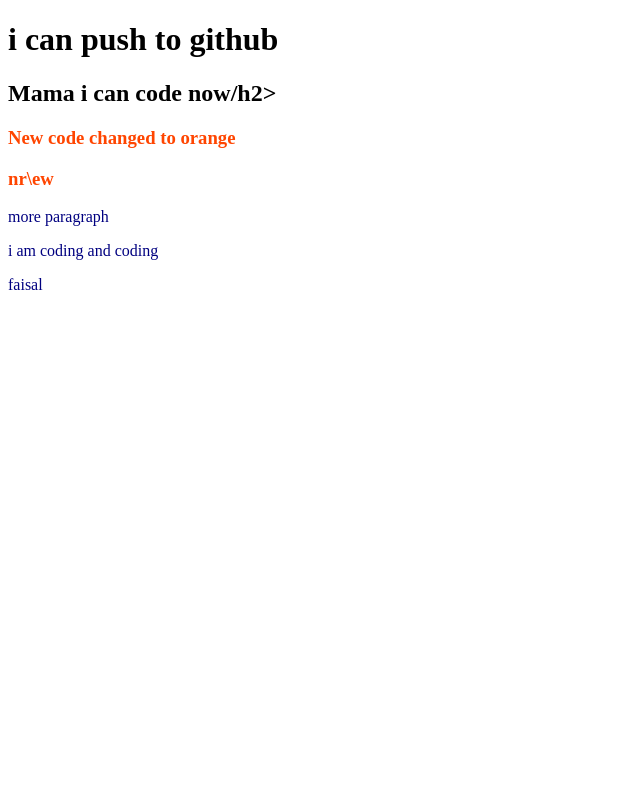
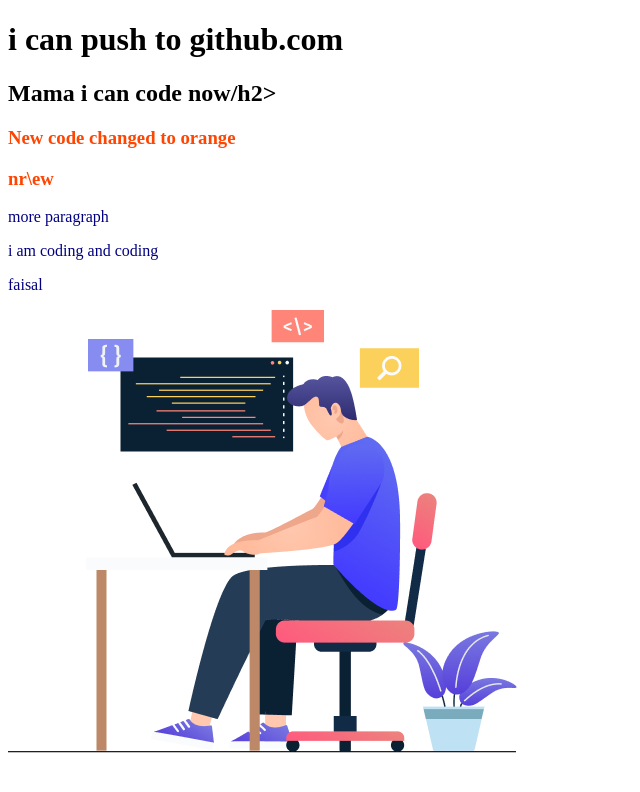
Before and after one commit to faisalgit1/second-repo, a plain HTML site: page index.html in a window 1280 px wide. Shown: the whole page, without its empty margins (0-640 px from the left). Drawn offline with Linux system fonts and the light colour scheme.

Commit message:
image added

```diff
--- a/index.html
+++ b/index.html
@@ -8,13 +8,14 @@
     <link rel="stylesheet" href="style.css">
 </head>
 <body>
-    <h1>i can push to github</h1>
+    <h1>i can push to github.com</h1>
     <h2>Mama i can code now/h2>
     <h3>New code changed to orange</h3>
     <h3>nr\ew</h3>
     <p>more paragraph</p>
     <p>i am coding and coding</p>
     <p>faisal</p>
+    <img src="photo.png" alt="">
 
 </body>
 </html>
```
Also changed, not shown: photo.png (added).
